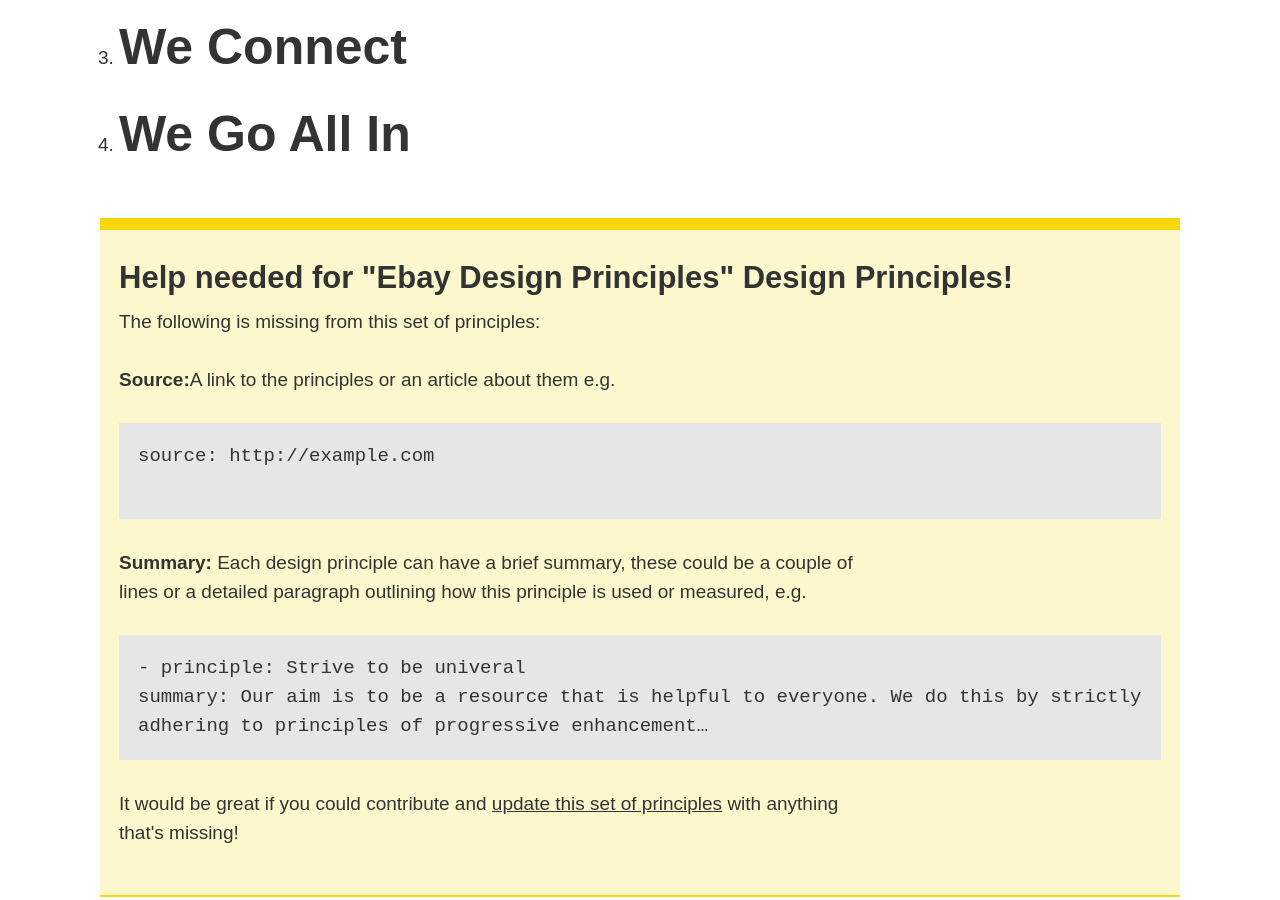
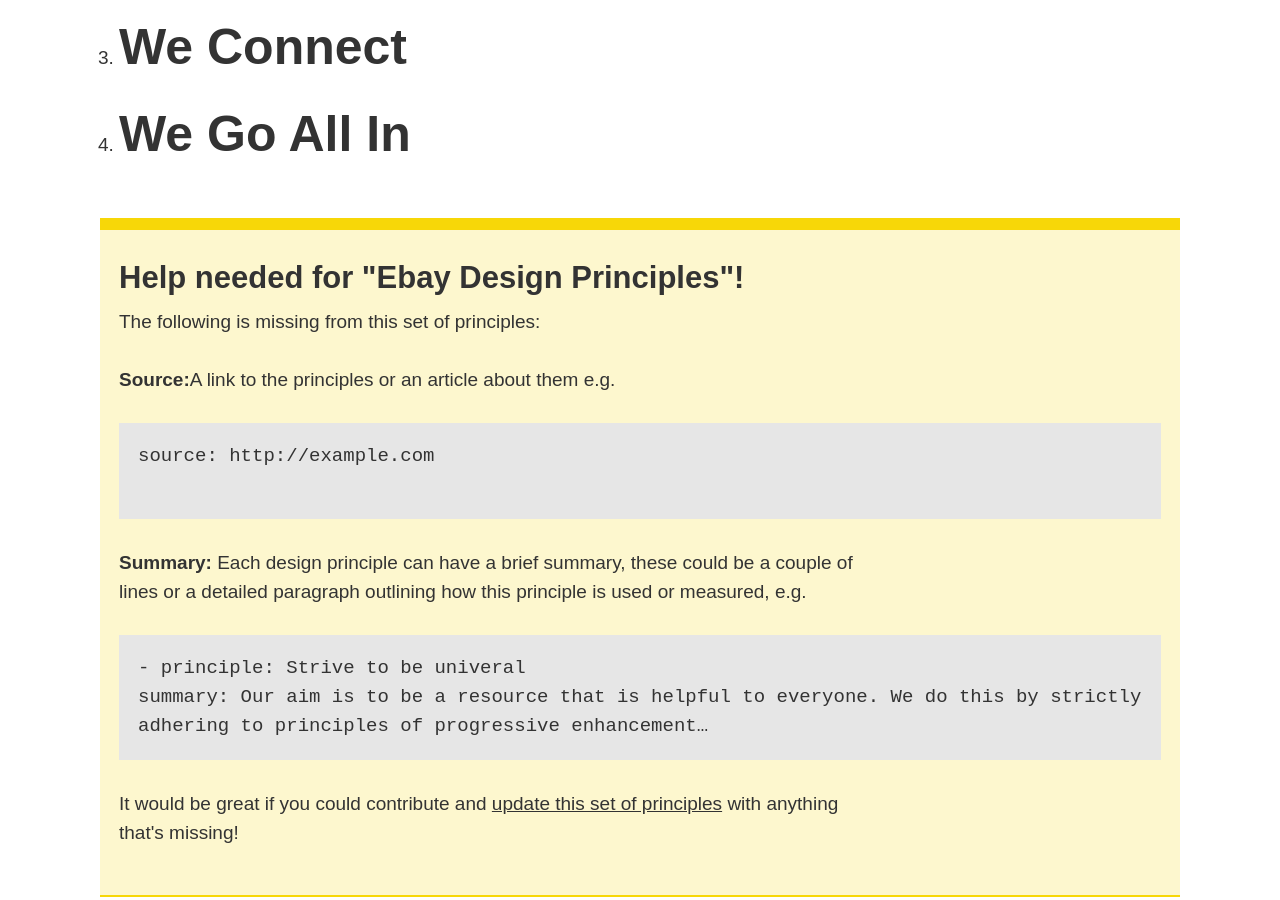
Before and after one commit to benbrignell/principles.design, a Jekyll site: the page built from _examples/ebay-design-principles.md, in a window 1280 px wide and 900 px high, scrolled down 484 px. Built offline with Jekyll 4.4.1, drawn with Linux system fonts in a browser that asks for light colours.

```diff
--- a/_includes/missing-info.html
+++ b/_includes/missing-info.html
@@ -1,7 +1,7 @@
 {% if missingOverview or missingSummary or missingAuthor or missingSource %}
 
   <div class="help-footer">
-    <p class="h3 bold" style="margin-top: 0;">Help needed for "{{page.title}}" Design Principles!</p>
+    <p class="h3 bold" style="margin-top: 0;">Help needed for "{{page.title}}"!</p>
     <p>The following is missing from this set of principles: </p>
 
     {% if missingOverview %}
```
